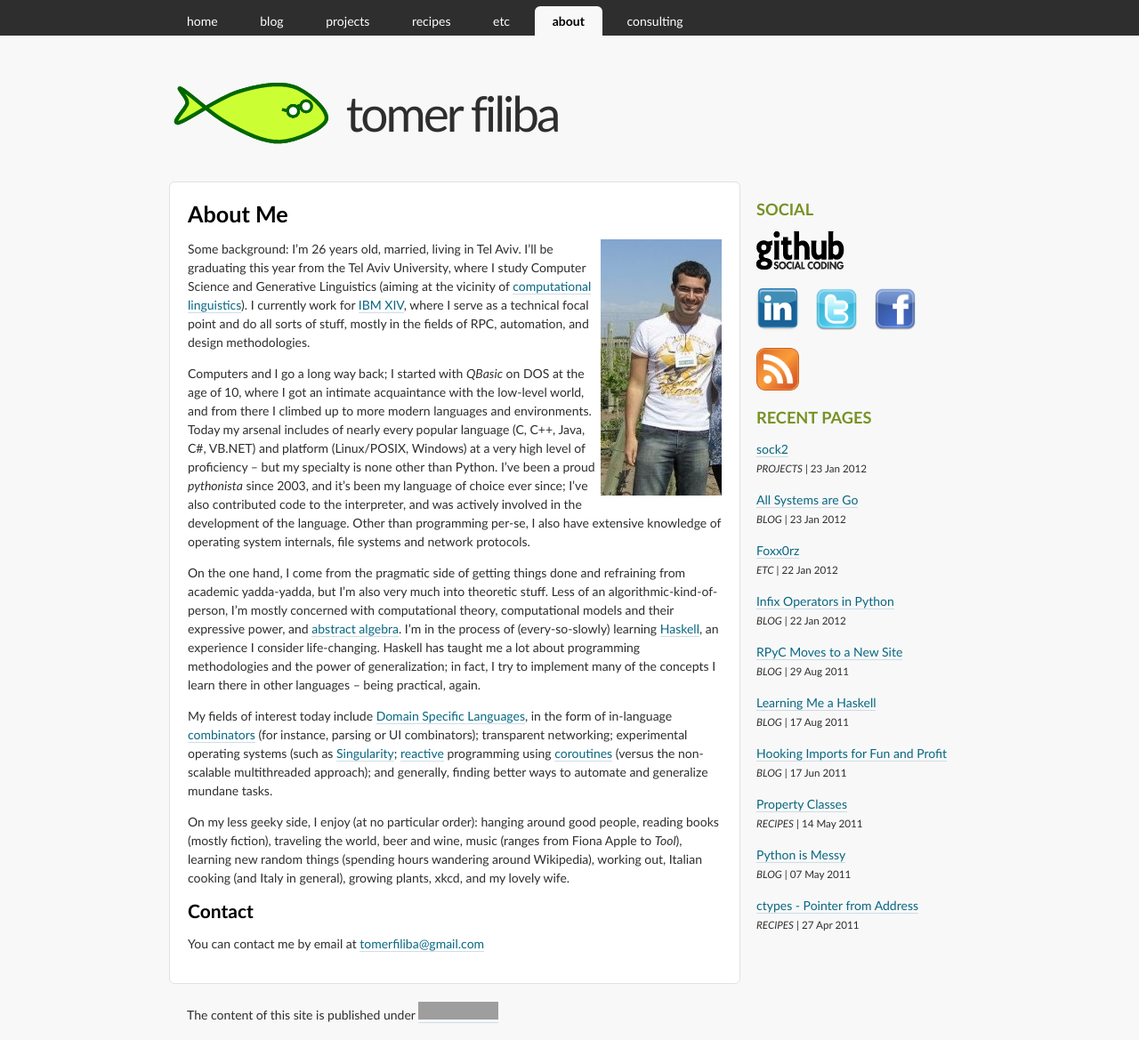
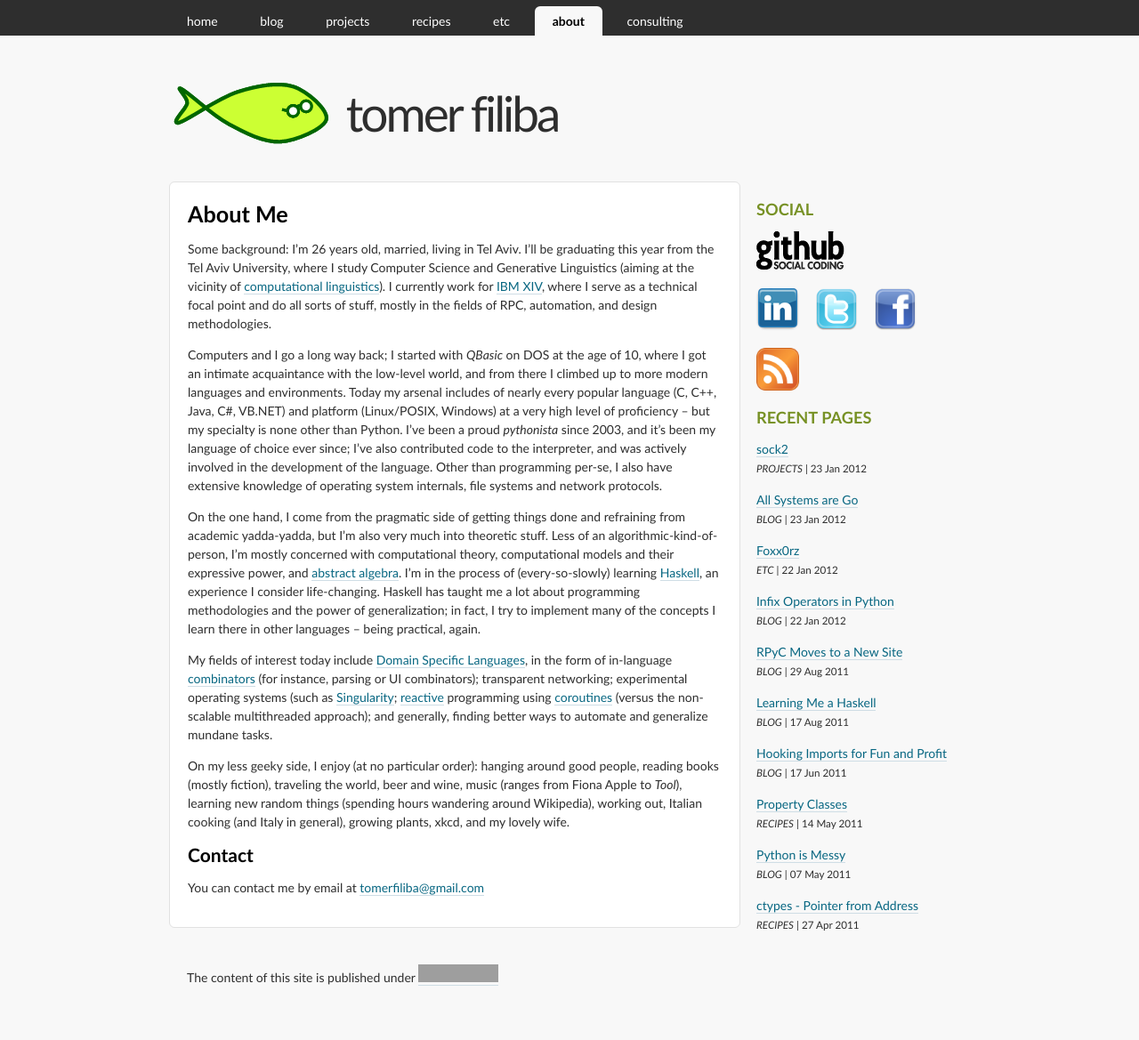
Before and after one commit to tomerfiliba/tomerfiliba.github.io, a Jekyll site: the page built from about.md, in a window 1280 px wide. Shown: the whole page at 89% size. Built offline with Jekyll 4.4.1, drawn with Linux system fonts in a browser that asks for light colours; Markdown is read by kramdown in place of the engine named in the settings; after the commit the page ends 1127 px from its top, so only the background shows below that; grey boxes are pictures that could not be loaded.

Commit message:
Update about.md

```diff
--- a/about.md
+++ b/about.md
@@ -4,7 +4,7 @@ title: About Me
 section: about
 ---
 
-<img src="/static/res/about-me.jpg" style="float:right;"/>
+<!-- img src="/static/res/about-me.jpg" style="float:right;"/ -->
 
 Some background: I'm 26 years old, married, living in Tel Aviv. I'll be graduating this year from
 the Tel Aviv University, where I study Computer Science and Generative Linguistics (aiming at
```
